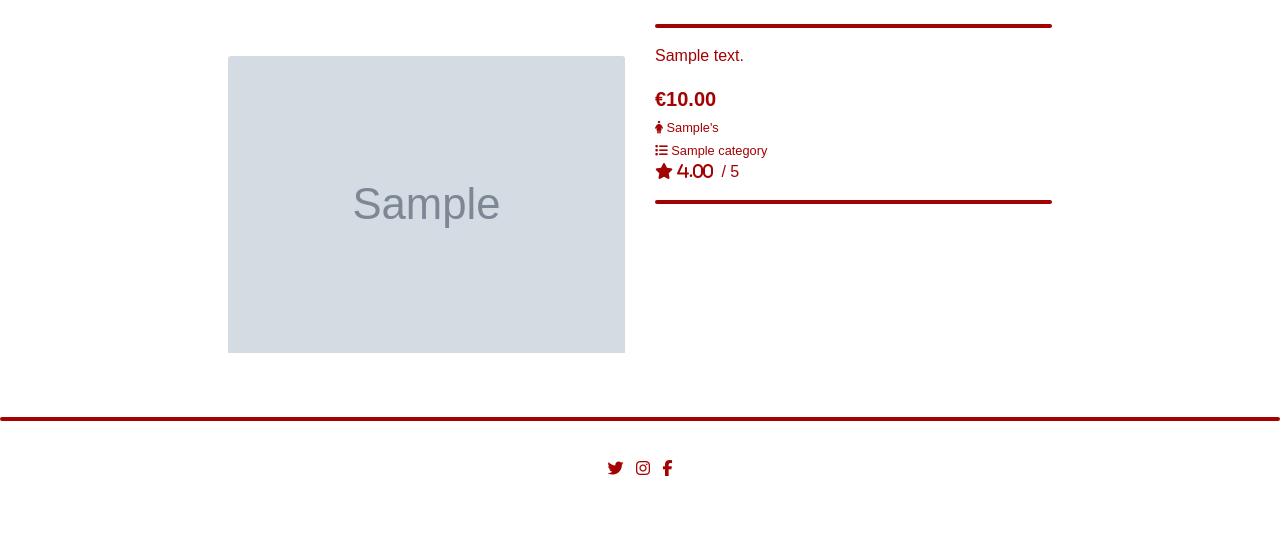
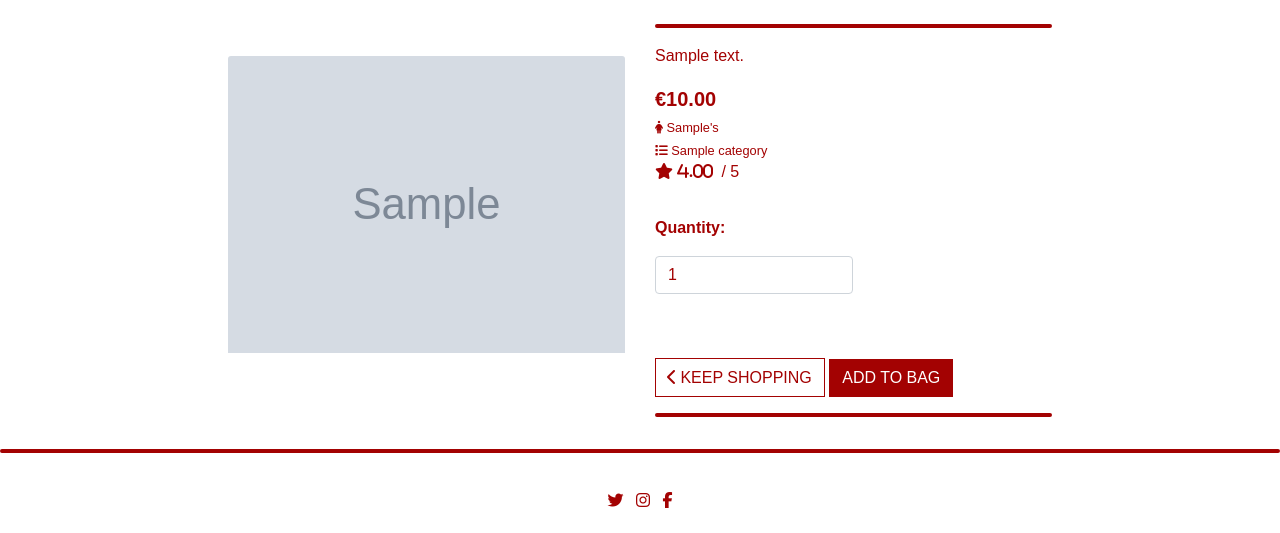
Before and after one commit to Richiefinegan11/finesse_fitness, a Django app: page /products/1/ in a window 1280 px wide. Shown: the part 320-853 px from the top of the page. Run offline with Django 3.2, Linux system fonts and the light colour scheme; tables that the repository leaves empty hold one stand-in row (values such as "Sample post"); grey boxes marked "Sample" are stand-in pictures; some libraries are stand-ins or nearby versions; some web fonts are replaced.

Commit message:
Added consistent styling to buttons, added form to product detail page and bag.css to bag app

```diff
--- a/home/templates/home/index.html
+++ b/home/templates/home/index.html
@@ -20,7 +20,7 @@
                     <h1 class="mb-3 strokeme-red">Join the Finesse Fitness Family!</span></h1>
                     <h4 class="w-75 strokeme-white mx-auto">Why not join our family and avail of all offers.</h4>
                     <div class="my-3 mt-md-3 mb-md-5">
-                        <a href="#" class="submit-button btn btn-lg rounded-0 text-uppercase">Join Now!</a>
+                        <a href="#" class="btn-red btn btn-lg rounded-0 text-uppercase">Join Now!</a>
                     </div>
                 </div>
             </div>
@@ -34,7 +34,7 @@
             <h6 class="text-justify text-red">Lorem ipsum dolor sit amet, consectetur adipiscing elit. Pellentesque posuere sit amet metus nec pretium. Integer dignissim in justo eget convallis.
             Lorem ipsum dolor sit amet, consectetur adipiscing elit. Pellentesque posuere sit amet metus nec pretium.
             </h6>
-            <a href="#" class="submit-button btn btn-lg rounded-0 text-uppercase">Subrcribe</a>
+            <a href="#" class="btn-red btn btn-lg rounded-0 text-uppercase">Subrcribe</a>
           </div>
           <div class="col-sm-12 col-md-6 col-lg-6 mb-5">
             <img src="{{ MEDIA_URL }}personal-training.png" alt="Image of a man coaching a woman" class="img-fluid">
@@ -85,7 +85,7 @@
                 <h6 class="text-justify text-red">Lorem ipsum dolor sit amet, consectetur adipiscing elit. Pellentesque posuere sit amet metus nec pretium. Integer dignissim in justo eget convallis.
                 Lorem ipsum dolor sit amet, consectetur adipiscing elit. Pellentesque posuere sit amet metus nec pretium.
                 </h6>
-                <a href="{% url 'products' %}" class="submit-button btn btn-lg rounded-0 text-uppercase">Shop Now</a>
+                <a href="{% url 'products' %}" class="btn-red btn btn-lg rounded-0 text-uppercase">Shop Now</a>
             </div>
         </div>
     </div>
--- a/products/static/products/css/shop.css
+++ b/products/static/products/css/shop.css
@@ -12,6 +12,10 @@
 
     border: 1px solid #fff !important;
     background-color: #a30202;
+}
+
+.category-button a:hover {
+    color: #fff;
 }
 
 .category-button a:hover {
--- a/products/templates/products/product_detail.html
+++ b/products/templates/products/product_detail.html
@@ -76,6 +76,30 @@
                 {% else %}
                     <small class="text-muted text-red">No Rating Yet</small>
                 {% endif %}
+                <form class="form" action="{% url 'products' %}" method="POST">
+                    {% csrf_token %}
+                    <div class="form-row">
+                        <div class="col-12">
+                            <p class="mt-3 text-red"><strong>Quantity:</strong></p>
+                            <div class="form-group w-50">
+                                <div class="input-group">
+                                    <input class="form-control qty_input text-red" type="number" name="quantity" value="1" min="1" max="99" data-item_id="{{ product.id }}" id="id_qty_{{ product.id }}">
+                                </div>
+                            </div>
+                        </div>
+
+                        <div class="col-12">
+                            <a href="{% url 'products' %}" class="btn return-button rounded-0 mt-5">
+                                <span class="icon">
+                                    <i class="fas fa-chevron-left"></i>
+                                </span>
+                                <span class="text-uppercase">Keep Shopping</span>
+                            </a>
+                            <input type="submit" class="btn btn-red rounded-0 text-uppercase mt-5" value="Add to Bag">
+                        </div>
+                        <input type="hidden" name="redirect_url" value="{{ request.path }}">
+                    </div>
+                </form>
                 <hr>
             </div>
         </div>
--- a/static/css/base.css
+++ b/static/css/base.css
@@ -51,25 +51,29 @@ html,body
     border: 1px solid #a30202 !important;
 }
 
-.submit-button {
-    background: #a30202;
-    color: white;
-    min-width: 260px;
-}
-
 .btn-red {
     background: #a30202;
     color: white;
 }
 
-.join-now-button:hover,
-.join-now-button:active,
-.join-now-button:focus,
-.btn-black:hover,
-.btn-black:active,
-.btn-black:focus {
-    background: #222;
-    color: white;
+.btn-red:hover {
+    background: #fff;
+    color: #a30202;
+    border: 1px solid #a30202 !important;
+}
+
+.return-button {
+    border: 1px solid #a30202 !important;
+    min-width: 150px;
+    color: #a30202;
+
+}
+
+.return-button:hover {
+    border: 1px solid #fff !important;
+    min-width: 150px;
+    color: #fff !important;
+    background-color: #a30202;
 }
 
 .icon {
```
Also changed, not shown: bag/templates/bag.html (+7 -1 lines), bag/static/bag/css/bag.css (added).
